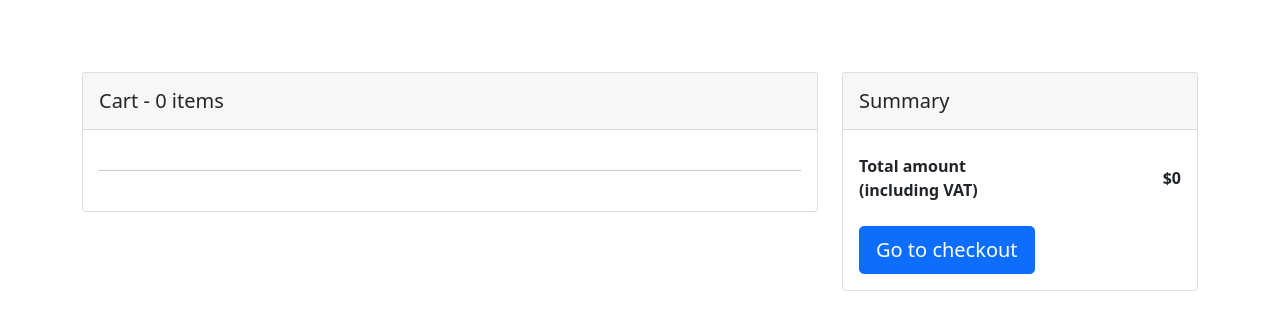
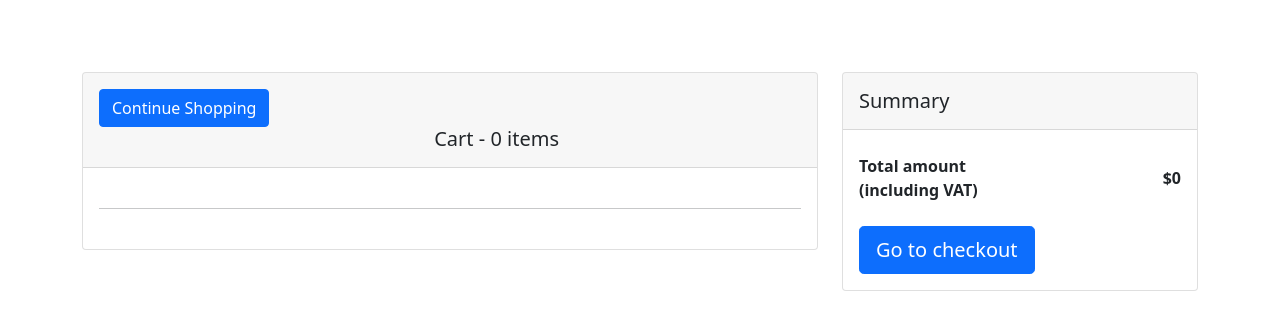
Before and after one commit to BashCtl/demo-store-django, a Django app: page /cart/ in a window 1280 px wide. Shown: the part 56-386 px from the top of the page. Run offline with Django 4.2, Linux system fonts and the light colour scheme; the visitor is signed in with stand-in values (Sample User, id 1); data comes from the database, SQL or seed files in the repository; data that the repository does not hold is empty; some libraries are stand-ins or nearby versions.

Commit message:
continue shopping cart btn

```diff
--- a/store/templates/store/cart.html
+++ b/store/templates/store/cart.html
@@ -13,9 +13,25 @@ Cart Items
       <div class="row d-flex justify-content-center my-4">
         <div class="col-md-8">
           <div class="card mb-4">
+
+
+
             <div class="card-header py-3">
-              <h5 class="mb-0">Cart - {{cart.get_cart_items}} items</h5>
+                <div class="row">
+                  <div class="col-md-4">
+                    <a href="{% url 'home' %}" class="btn btn-primary">Continue Shopping</a>
+                  </div>
+                  <div class="col-md-8 text-end me-4">
+                    <h5 class="mb-0">Cart - {{cart.get_cart_items}} items</h5>
+                  </div>
+                </div>
+
+
+
+
+
             </div>
+
             <div class="card-body">
               <!-- Single item -->
               {% for item in items %}
@@ -78,7 +94,9 @@ Cart Items
             </div>
           </div>
 
+
         </div>
+
         <div class="col-md-4">
           <div class="card mb-4">
             <div class="card-header py-3">
@@ -106,7 +124,9 @@ Cart Items
           </div>
         </div>
       </div>
+
     </div>
+
   </section>
 
 
```
